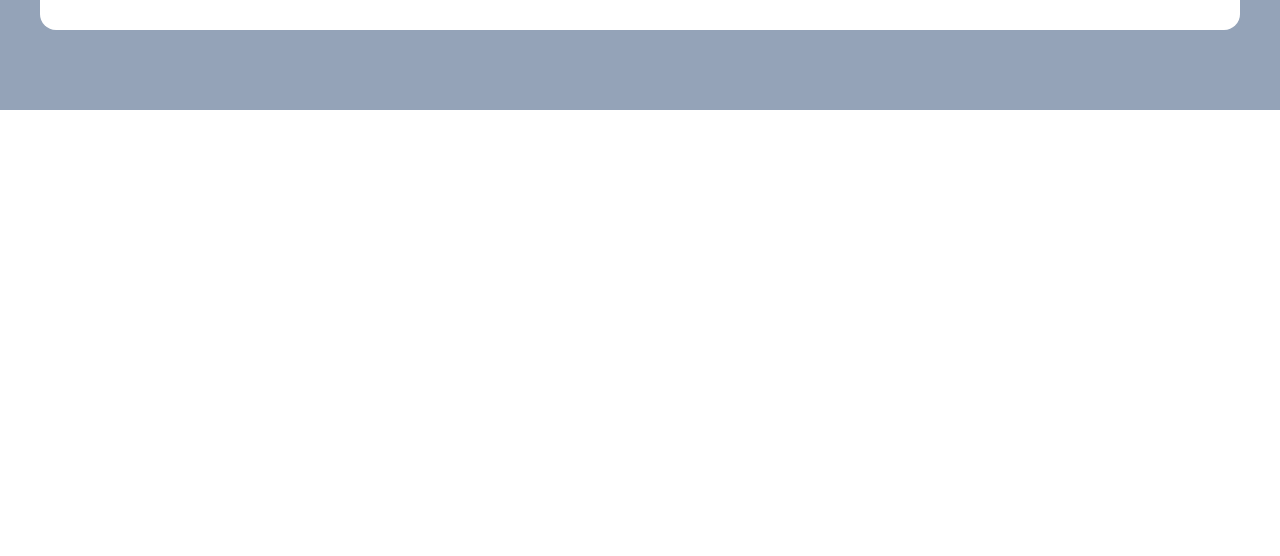
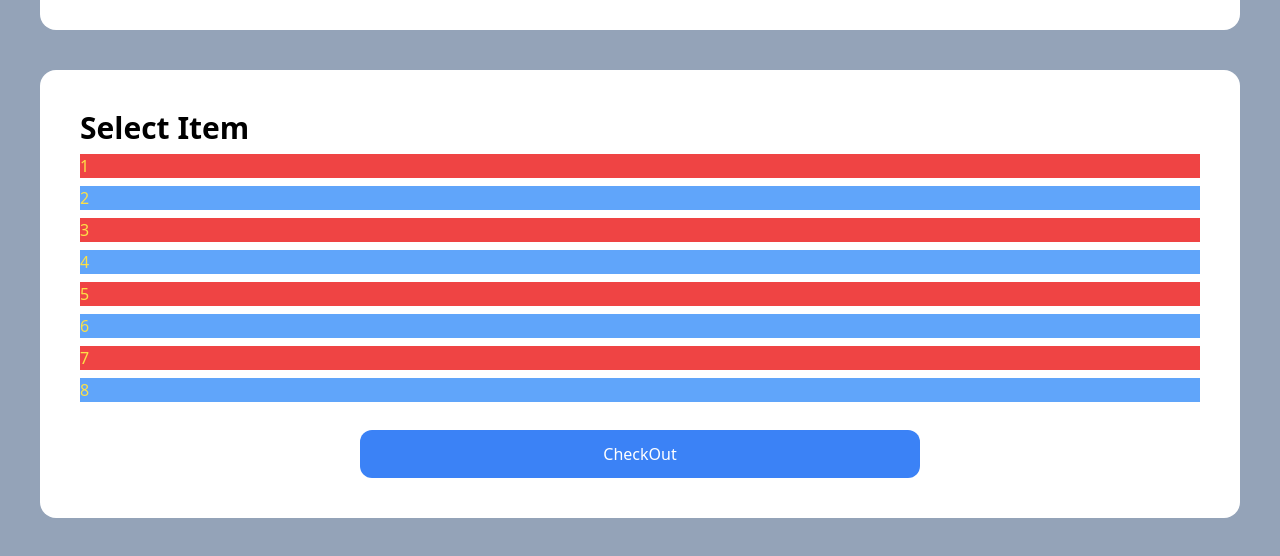
Before and after one commit to jiji-hoon96/jicarrot-market, a Next.js app: page / in a window 1280 px wide. Shown: the part 1326-1882 px from the top of the page. Before the commit the page ends 1436 px from the top, so only its background shows below. Built offline with nearby package versions, Linux system fonts and the light colour scheme.

Commit message:
6. Modifiers for Lists

```diff
--- a/pages/index.tsx
+++ b/pages/index.tsx
@@ -94,6 +94,18 @@ const Home: NextPage = () => {
               <button className="w-5 h-5 rounded-full bg-teal-500 focus:ring-2 ring-offset-2 ring-teal-500 transition" />
             </div>
       </div>
+      <div className='bg-white p-10 rounded-2xl'>
+        <span className='font-semibold text-3xl'>Select Item</span>
+        <ul>
+          {[1,2,3,4,5,6,7,8,""].map((val,k)=>(
+          <div key={k} className='flex justify-between my-2 odd:bg-red-500 even:bg-blue-400 text-yellow-300 empty:bg-violet-800'>
+              {val}
+          </div>
+          ))}
+        </ul>
+
+        <div className='mt-5 bg-blue-500 text-white p-3 text-center rounded-xl w-2/4 mx-auto'>CheckOut</div>
+      </div>
     </div>
   )
 }
```
